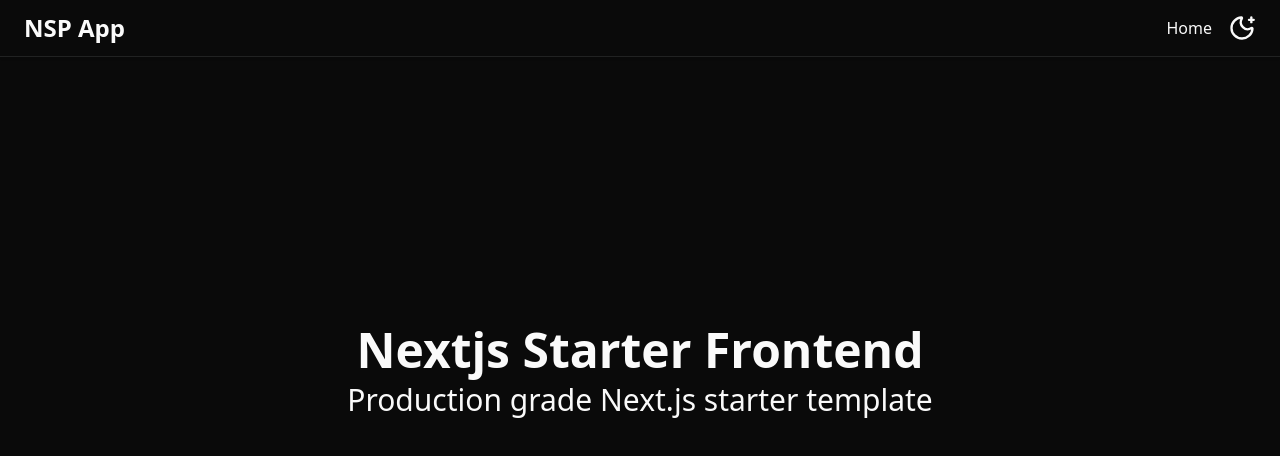
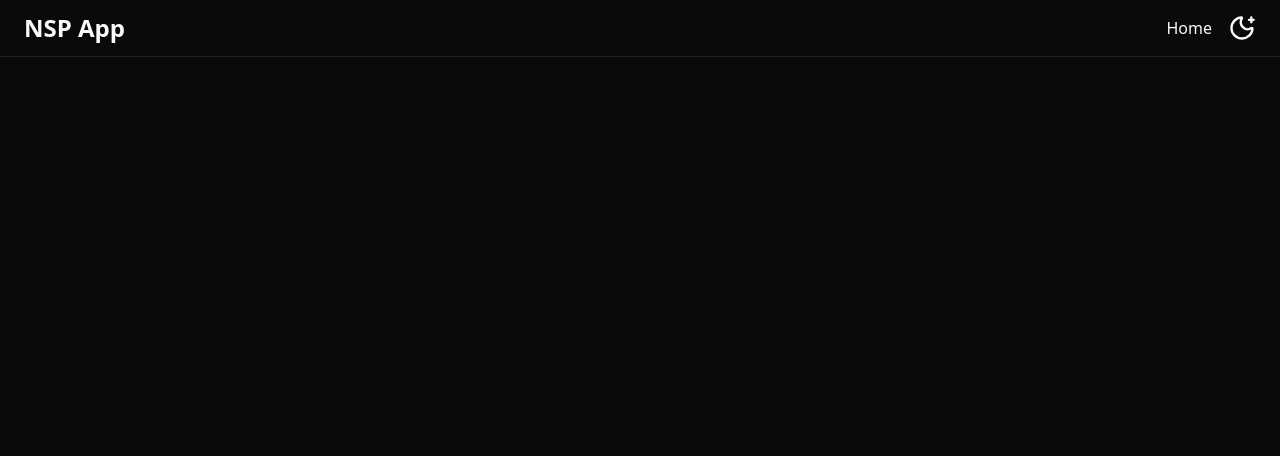
Before and after one commit to rohidmondal-dev/crud-file-handler, a Next.js app: page / in a window 1280 px wide. Shown: the top 456 px of the page. Built offline with nearby package versions, Linux system fonts and the light colour scheme.

Commit message:
besic-page-creation

```diff
--- /dev/null
+++ b/src/app/create/page.tsx
@@ -0,0 +1,5 @@
+const page = () => {
+	return <></>;
+};
+
+export default page;
--- a/src/app/page.tsx
+++ b/src/app/page.tsx
@@ -1,3 +1,4 @@
+import ProfileCard from "@/components/ProfileCard";
 import { Metadata } from "next";
 
 export const metadata: Metadata = {
@@ -7,11 +8,11 @@
 
 const page = () => {
 	return (
-		<section className="grid h-[90dvh] place-items-center">
-			<div className="space-y-2 text-center">
-				<h1 className="text-5xl font-semibold">Nextjs Starter Frontend</h1>
-				<h2 className="text-3xl">Production grade Next.js starter template</h2>
-			</div>
+		<section className="grid grid-cols-2 place-items-center gap-8">
+			<ProfileCard />
+			<ProfileCard />
+			<ProfileCard />
+			<ProfileCard />
 		</section>
 	);
 };
--- /dev/null
+++ b/src/components/ProfileCard.tsx
@@ -0,0 +1,5 @@
+const ProfileCard = () => {
+	return <></>;
+};
+
+export default ProfileCard;
```
